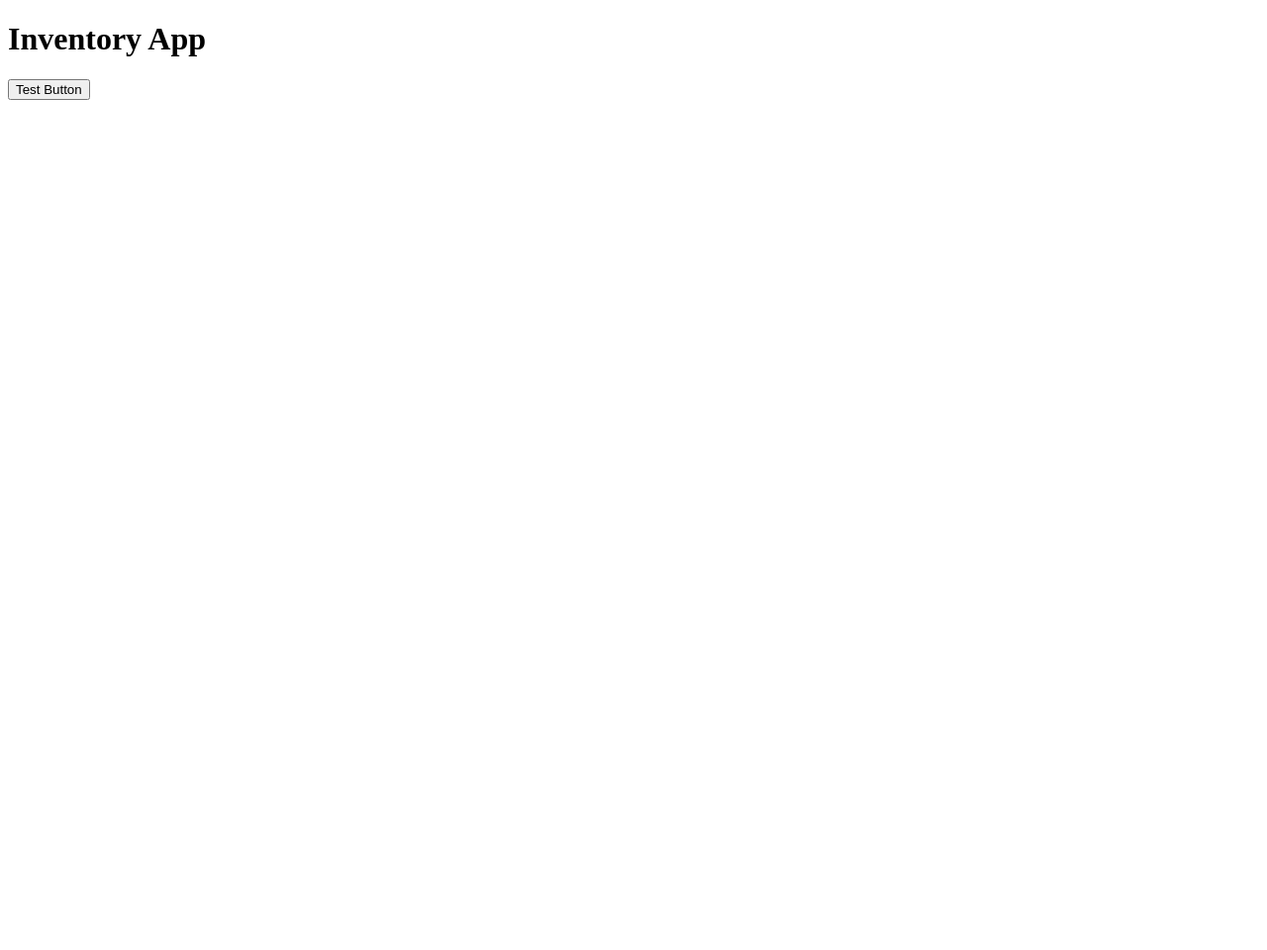
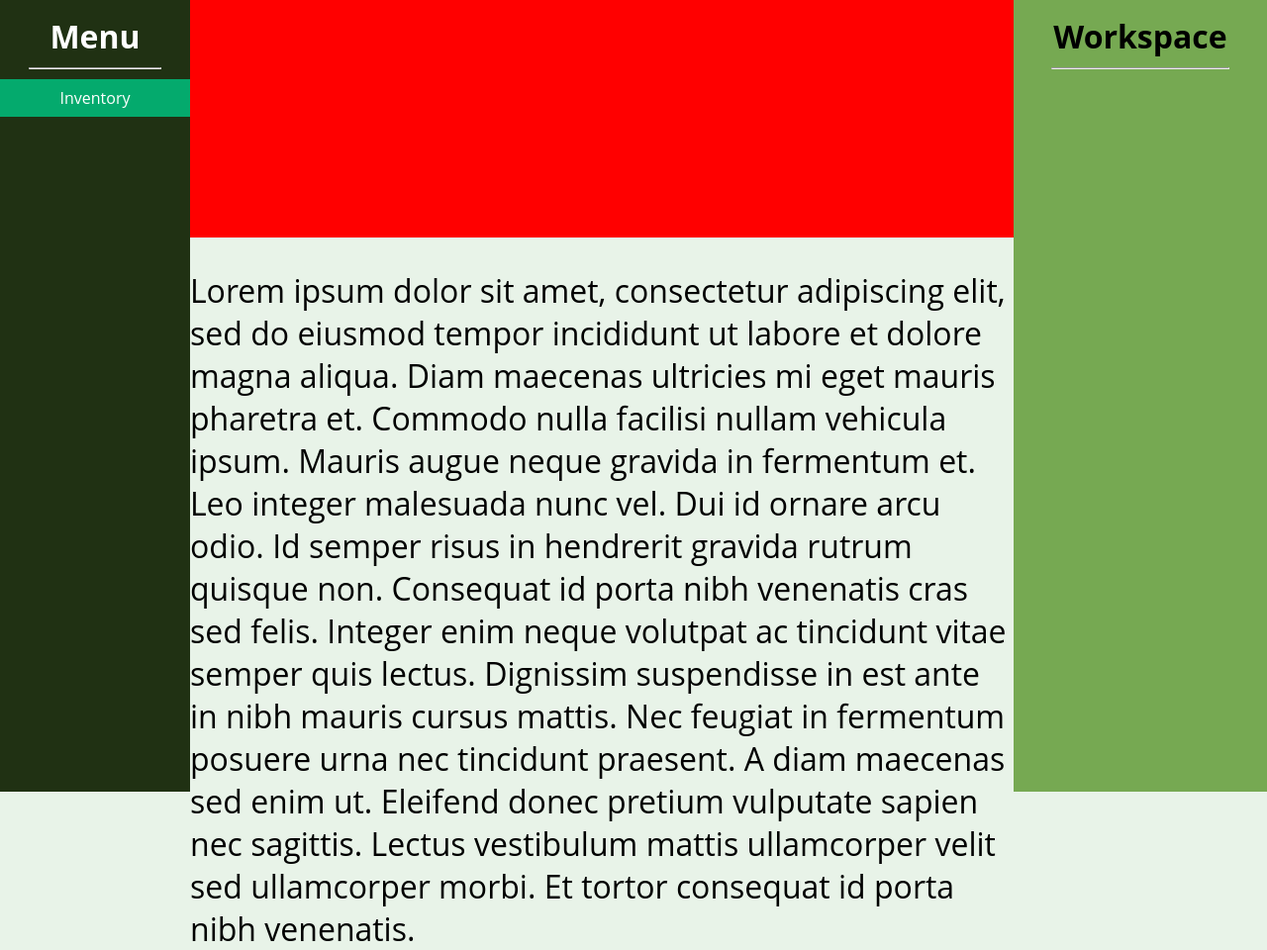
Before and after one commit to searles9/Inventory_App, a website: page website/index.html in a window 1280 px wide. Shown: the whole page at 99% size. Before the commit the page ends 800 px from the top, so only its background shows below. Drawn offline with Linux system fonts and the light colour scheme.

Commit message:
adding current changes

```diff
--- a/website/index.html
+++ b/website/index.html
@@ -9,8 +9,52 @@
   </head>
   <body>
     <main>
-        <h1>Inventory App</h1>
-        <button onclick="test_js()">Test Button</button>
+        <!--<h1>Inventory App</h1>-->
+        <div class="container">
+<!--------------------------------------------------------->
+          <div class="column-left">
+            <div class="left-nav-title">
+              <h1>Menu</h1>
+              <hr size="2" width="70%">
+            </div>
+            <ul>
+              <li>
+                <a href="#" class="active">Inventory</a>
+              </li>
+            </ul>
+          </div>
+<!--------------------------------------------------------->
+          <div class="column-center">
+            <div class="facts-container">
+              <!--facts data will be dynamically populated here-->
+            </div>
+            <p style="font-size: 2em;">
+              Lorem ipsum dolor sit amet, consectetur adipiscing elit,
+              sed do eiusmod tempor incididunt ut labore et dolore magna aliqua.
+               Diam maecenas ultricies mi eget mauris pharetra et. Commodo nulla
+                facilisi nullam vehicula ipsum. Mauris augue neque gravida in
+                fermentum et. Leo integer malesuada nunc vel. Dui id ornare arcu
+                 odio. Id semper risus in hendrerit gravida rutrum quisque non.
+                 Consequat id porta nibh venenatis cras sed felis. Integer enim
+                 neque volutpat ac tincidunt vitae semper quis lectus. Dignissim
+                  suspendisse in est ante in nibh mauris cursus mattis.
+                  Nec feugiat in fermentum posuere urna nec tincidunt praesent.
+                  A diam maecenas sed enim ut. Eleifend donec pretium vulputate
+                  sapien nec sagittis. Lectus vestibulum mattis ullamcorper
+                  velit sed ullamcorper morbi. Et tortor consequat id porta
+                  nibh venenatis.
+
+            </p>
+          </div>
+<!--------------------------------------------------------->
+          <div class="column-right">
+            <div class="right-workspace-title">
+              <h1>Workspace</h1>
+              <hr size="2" width="70%">
+            </div>
+          </div>
+<!--------------------------------------------------------->
+       </div>
     </main>
 	<script src="index.js"></script>
   </body>
--- a/website/index.js
+++ b/website/index.js
@@ -1,5 +1,3 @@
-// JS for the front end
+// In progress
 
-function test_js() {
-    console.log('Test Worked!!!!')
-}
+const baseUrl = 'http://localhost:8080';
--- a/website/style.css
+++ b/website/style.css
@@ -0,0 +1,130 @@
+/*========================*/
+/* THE MAIN CONTAINER DIVS*/
+/*========================*/
+
+:root {
+    --green1: #E8F3E8;
+    --green2: #92C591;
+    --green3: #559E54;
+    --green4: #305A30;
+    --green5:#203113;
+    --workspace-color: #76A952;
+
+}
+
+
+* {
+    list-style-type: none;
+    list-style: none;
+    text-decoration: none;
+    box-sizing: border-box;
+    font-family: 'Open Sans', sans-serif;
+    transition: all 0.5s ease;
+}
+
+body {
+    background-color: var(--green1);
+}
+
+.container{
+    margin: -8px;
+
+}
+
+.column-left {
+    height: 100vh;
+    width: 15%;
+    background-color: var(--green5);
+    color: white;
+    position: fixed;
+    left: 0;
+    top: 0;
+    z-index: 1;
+    overflow-x: hidden; /* Disable horizontal scroll */
+}
+.column-center {
+    height: 100vh;
+    width: 65%;
+    background-color: var(--green1);
+    left: 15%;
+    margin-left: 15%;
+}
+.column-right {
+    height: 100vh;
+    width: 20%;
+    background-color: var(--workspace-color);
+    color: black;
+    position: fixed;
+    right: 0;
+    top: 0;
+    z-index: 1;
+}
+/*========================*/
+/* THE LEFT NAV TITLE*/
+/*========================*/
+.column-left .left-nav-title {
+    text-align: center;
+    margin-bottom: 10px;
+}
+
+.column-left .left-nav-title h1 {
+    text-align: center;
+    margin: 15px 0 10px 0; /* top right bottom left */
+}
+
+/*========================*/
+/* THE LEFT NAV MENU ITEMS*/
+/*========================*/
+.column-left ul {
+    margin: 0;
+    padding: 0;
+    width: 100%;
+}
+
+.column-left li a {
+    text-align: center;
+    display: block;
+    color: white;
+    padding: 8px 0px 8px 0px;
+    text-decoration: none;
+}
+
+.column-left li a.active {
+    background-color: #04AA6D;
+    color: white;
+}
+
+.column-left li a:hover {
+    background-color: #555;
+    color: white;
+}
+
+/*========================*/
+/* THE RIGHT WORKSPACE TITLE*/
+/*========================*/
+.column-right .right-workspace-title {
+    text-align: center;
+    margin-bottom: 10px;
+}
+
+.column-right .right-workspace-title h1 {
+    text-align: center;
+    margin: 15px 0 10px 0; /* top right bottom left */
+}
+
+/*========================*/
+/* THE RIGHT NAV MENU ITEMS*/
+/*========================*/
+
+
+/*========================*/
+/* THE MIDDLE FACTS CONTAINER */
+/*========================*/
+
+.facts-container {
+    background-color: red;
+    height: 30vh;
+    width: 100%;
+    overflow-x: auto;
+    overflow-y: hidden;
+}
```
Also changed, not shown: app.js (added, +21 -0 lines), inventory.js (+34 -13 lines), website/oldNum2/index.html (added, +18 -0 lines), website/oldNum2/index.js (added, +31 -0 lines), website/oldNum2/style.css (added), 3 other files.
